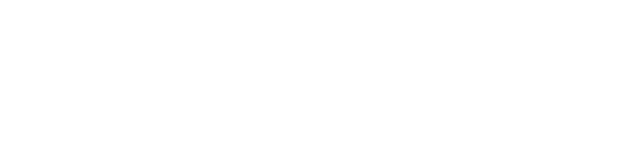
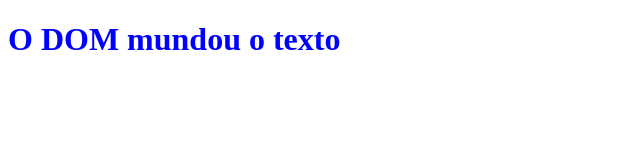
Before and after one commit to joaoaraujo472/Projeto2-webdev, a plain HTML site: page index.html in a window 1280 px wide. Shown: the whole page, without its empty margins (0-640 px from the left). Drawn offline with Linux system fonts and the light colour scheme.

Commit message:
feat: EStrutura inicial do DOM

```diff
--- a/index.html
+++ b/index.html
@@ -8,6 +8,7 @@
     <title>Document</title>
 </head>
 <body>
+    <h1 id="titulo"> Título Original</h1>
 
     <!-- JS EXTERNO -->
      <script src="./src/js/script.js"></script>
--- a/src/js/script.js
+++ b/src/js/script.js
@@ -35,3 +35,11 @@ const precoFinal = precoProduto * (1-desconto);
 console.log(precoFinal)
 // `` - template strings - concatenação
 console.log(`R${precoFinal.toFixed(2)}`);
+
+// DOM (DOCUMENT OBJECT MODEL)
+
+const Titulo = document.getElementById("titulo")
+
+titulo.innerText = "O DOM mundou o texto"
+
+titulo.style.color = "blue"
```
